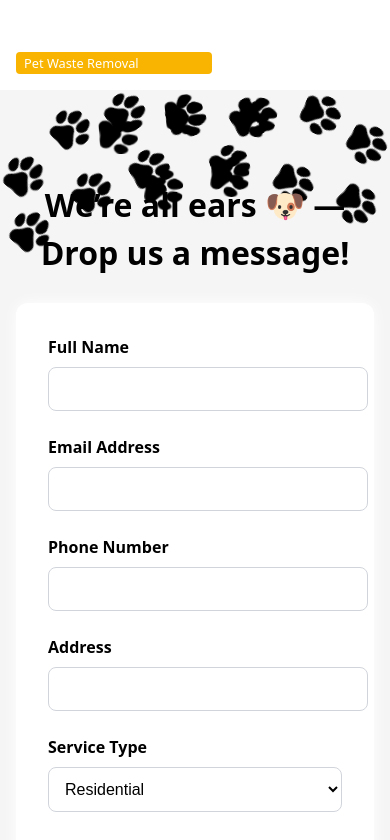
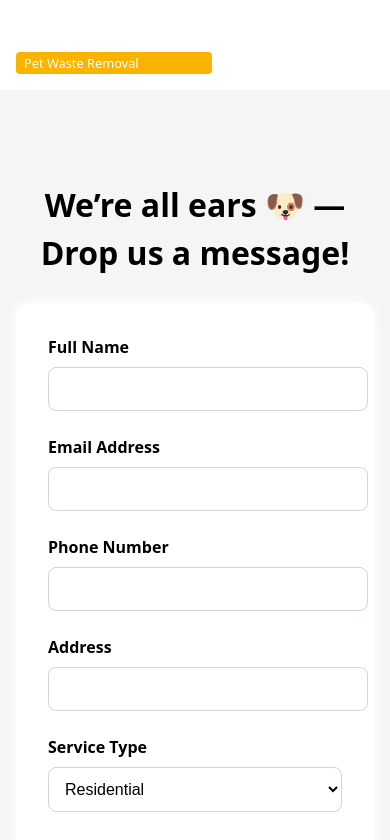
Before and after one commit to lelisiario/PoopsieDoopsie, a React (Vite) app: page /contact in a window 390 px wide. Shown: the top 840 px of the page. Built offline with nearby package versions, Linux system fonts and the light colour scheme.

Commit message:
fixed layout issue with contact page

```diff
--- a/src/components/About.tsx
+++ b/src/components/About.tsx
@@ -9,7 +9,7 @@ const About: React.FC = () => {
             {/* Placeholder for company image/team */}
             <div className="bg-green-100 rounded-lg p-8 text-center">
               <p className="text-green-800 text-lg">
-                [Image of Poopsie Doopsie team or founder]
+                {/* [Image of Poopsie Doopsie team or founder] */}
               </p>
             </div>
           </div>
--- a/src/components/ContactForm.css
+++ b/src/components/ContactForm.css
@@ -83,3 +83,10 @@
 .thank-you-message p {
   color: #4b5563;
 }
+
+/* Media Query to hide paw prints on smaller screens */
+@media (max-width: 768px) {
+  .contact-section {
+    background-image: none; /* This will remove the paw prints */
+  }
+}
```
